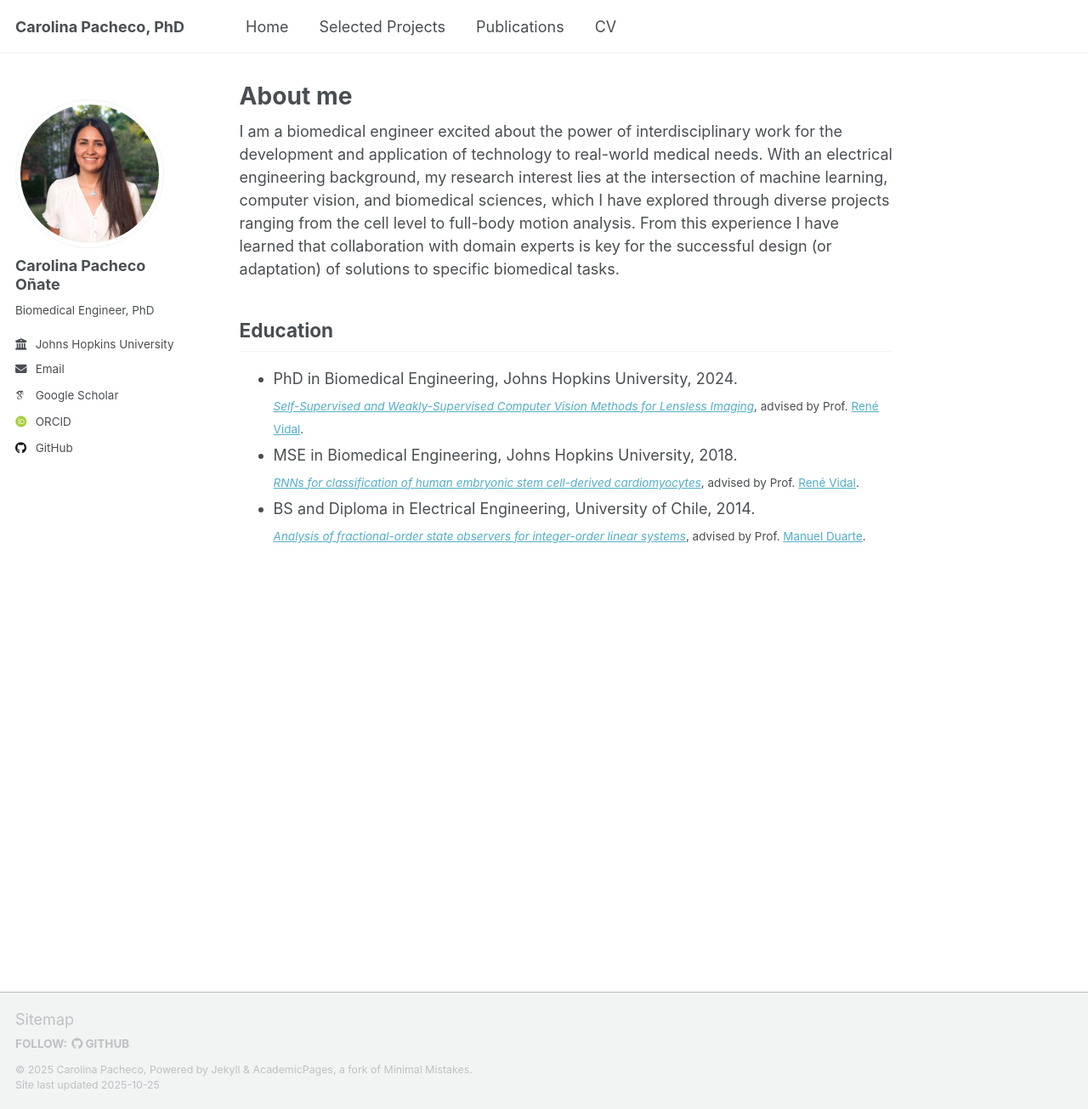
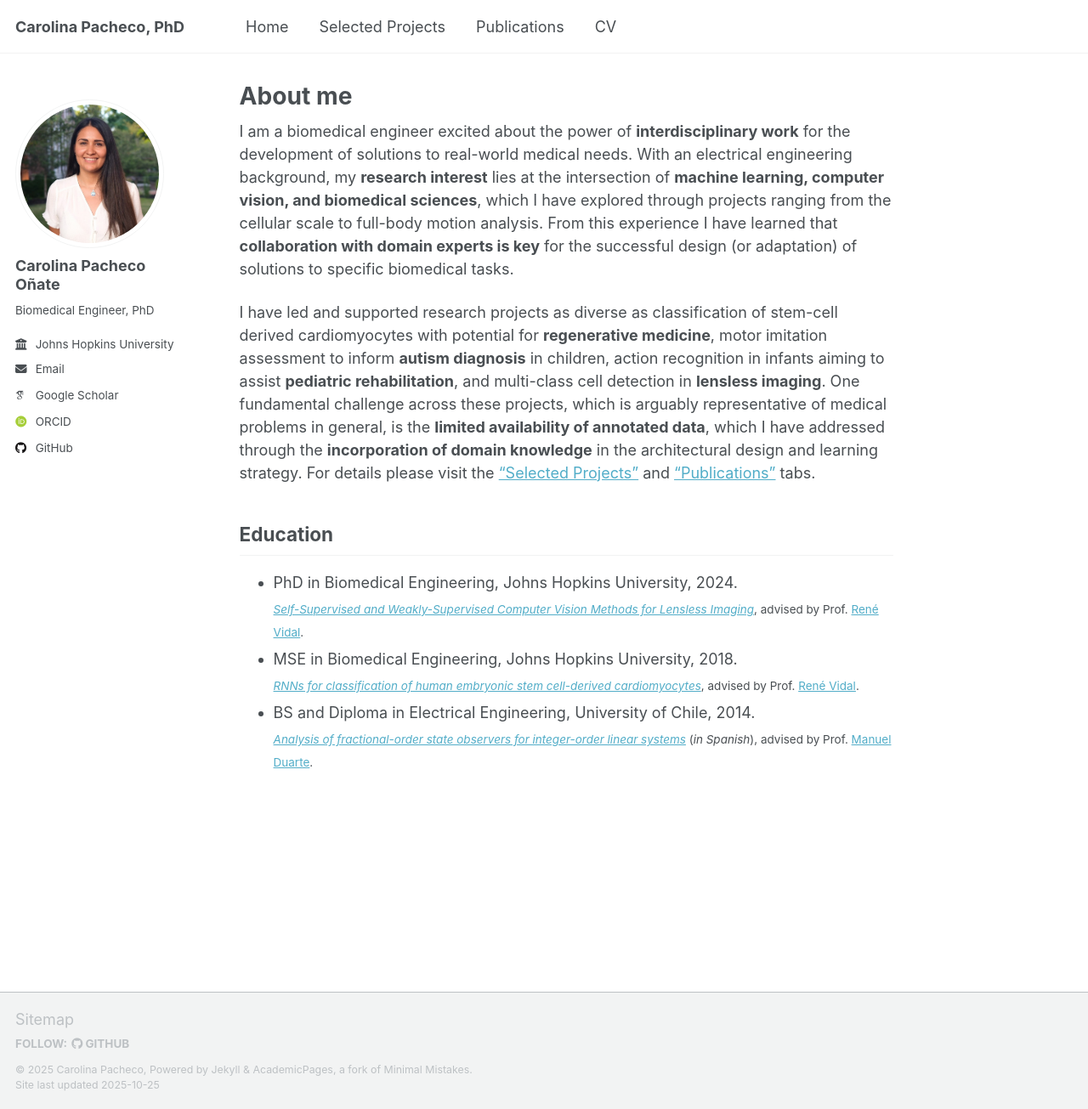
Before and after one commit to carolina-pacheco/carolina-pacheco.github.io, a Jekyll site: the page built from _pages/about.md, in a window 1280 px wide and 1305 px high. Shown: the whole window at 85% size. Built offline with Jekyll 4.4.1, drawn with Linux system fonts in a browser that asks for light colours; some web fonts are replaced; a script that is not in the unit is left out.

Commit message:
Update about.md
expanded the about me section

```diff
--- a/_pages/about.md
+++ b/_pages/about.md
@@ -6,8 +6,12 @@ redirect_from:
   - /about/
   - /about.html
 ---
+{% include base_path %}
 
-I am a biomedical engineer excited about the power of interdisciplinary work for the development and application of technology to real-world medical needs. With an electrical engineering background, my research interest lies at the intersection of machine learning, computer vision, and biomedical sciences, which I have explored through diverse projects ranging from the cell level to full-body motion analysis. From this experience I have learned that collaboration with domain experts is key for the successful design (or adaptation) of solutions to specific biomedical tasks.
+I am a biomedical engineer excited about the power of **interdisciplinary work** for the development of solutions to real-world medical needs. With an electrical engineering background, my **research interest** lies at the intersection of **machine learning, computer vision, and biomedical sciences**, which I have explored through projects ranging from the cellular scale to full-body motion analysis. From this experience I have learned that **collaboration with domain experts is key** for the successful design (or adaptation) of solutions to specific biomedical tasks.
+
+I have led and supported research projects as diverse as classification of stem-cell derived cardiomyocytes with potential for **regenerative medicine**, motor imitation assessment to inform **autism diagnosis** in children, action recognition in infants aiming to assist **pediatric rehabilitation**, and multi-class cell detection in **lensless imaging**. One fundamental challenge across these projects, which is arguably representative of medical problems in general, is the **limited availability of annotated data**, which I have addressed through the **incorporation of domain knowledge** in the architectural design and learning strategy. For details please visit the ["Selected Projects"]({{"/portfolio/" | prepend: base_path}}) and ["Publications"]({{"/publications/" | prepend: base_path}}) tabs.
+
 
 
 Education
@@ -17,4 +21,4 @@ Education
 - MSE in Biomedical Engineering, Johns Hopkins University, 2018. <br>
   <sub> [*RNNs for classification of human embryonic stem cell-derived cardiomyocytes*](http://jhir.library.jhu.edu/handle/1774.2/60153), advised by Prof. [René Vidal](https://www.grasp.upenn.edu/people/rene-vidal/). <sub>
 - BS and Diploma in Electrical Engineering, University of Chile, 2014. <br>
-    <sub> [*Analysis of fractional-order state observers for integer-order linear systems*](https://repositorio.uchile.cl/handle/2250/115614), advised by Prof. [Manuel Duarte](https://investigadores.anid.cl/es/public_search/researcher?id=4756). <sub>
+    <sub> [*Analysis of fractional-order state observers for integer-order linear systems*](https://repositorio.uchile.cl/handle/2250/115614) (*in Spanish*), advised by Prof. [Manuel Duarte](https://investigadores.anid.cl/es/public_search/researcher?id=4756). <sub>
```
